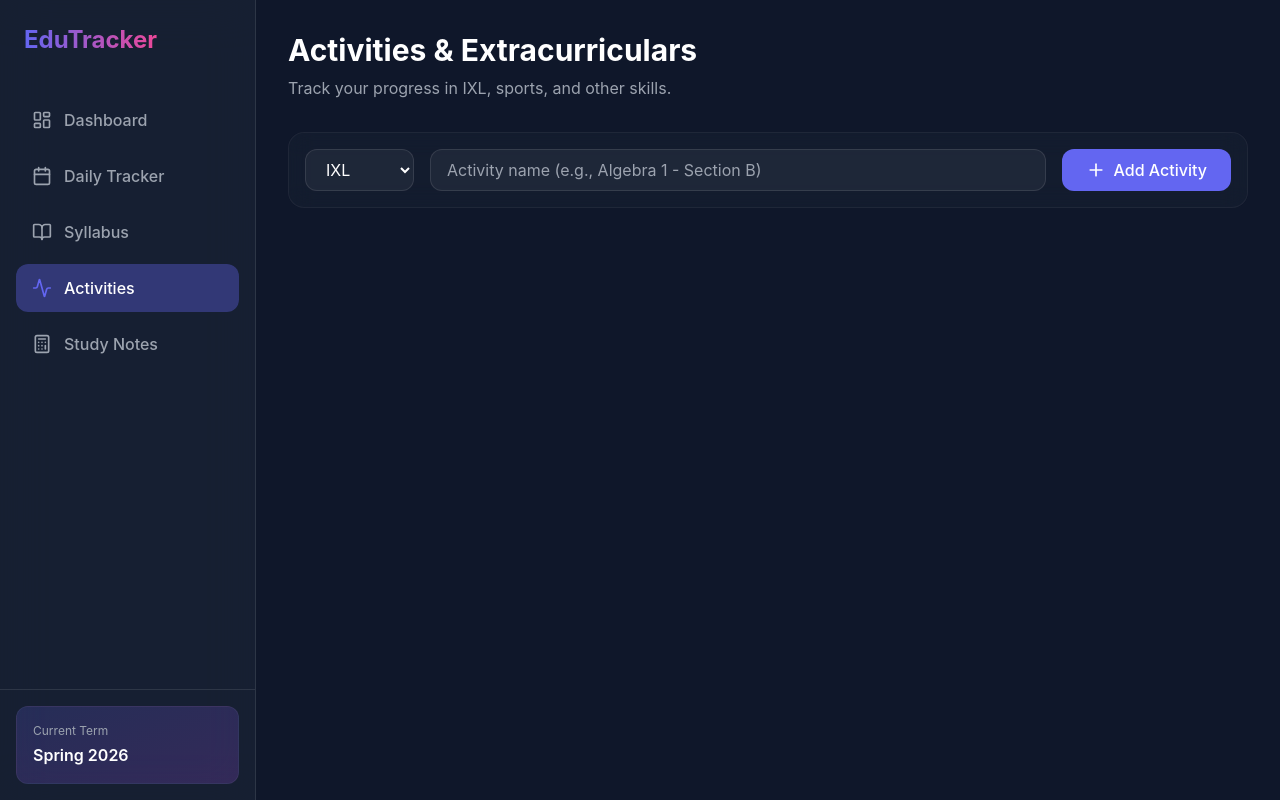
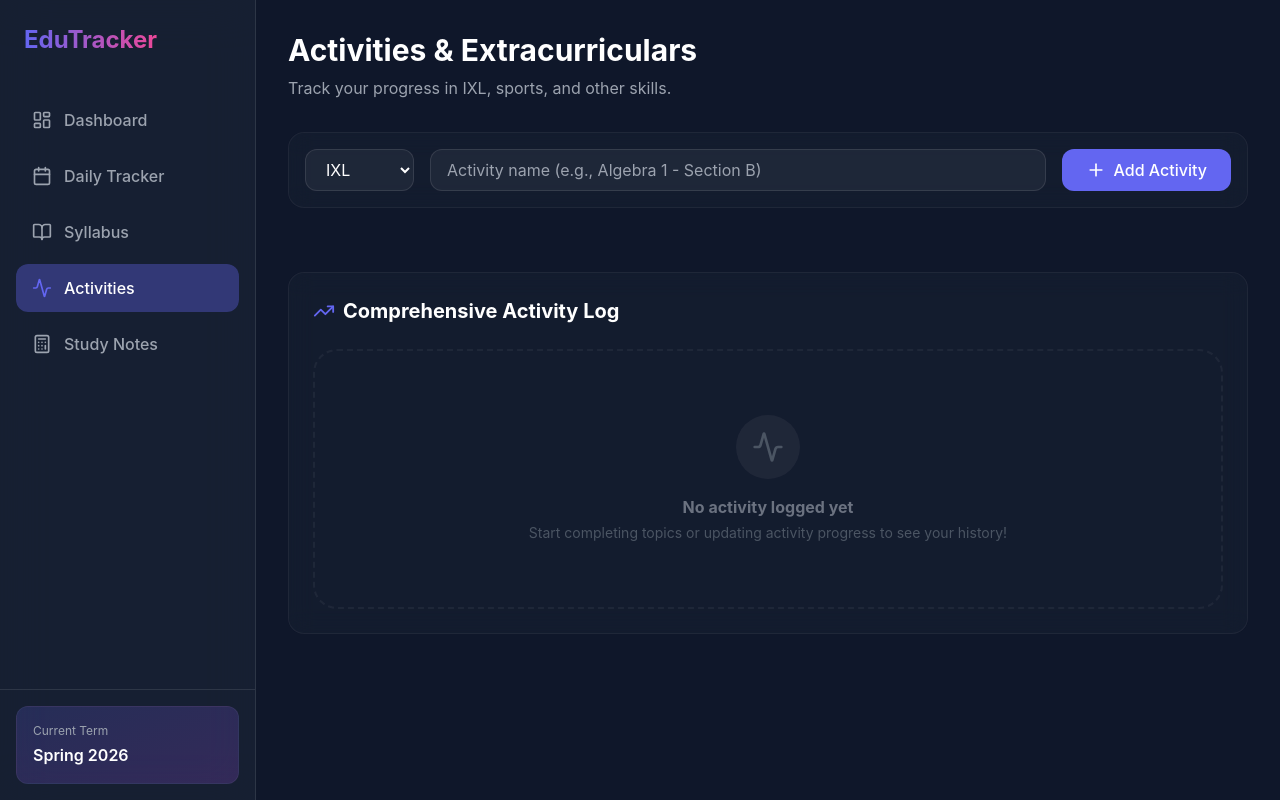
Before and after one commit to MK-Gits/School-Tracker, a React (Vite) app: page /activities in a window 1280 px wide. Built offline with nearby package versions, Linux system fonts and the light colour scheme.

Commit message:
fixed data save and minor bug issues

```diff
--- a/src/pages/ActivitiesTracker.jsx
+++ b/src/pages/ActivitiesTracker.jsx
@@ -1,6 +1,6 @@
 import React, { useState, useEffect } from 'react';
 import { motion, AnimatePresence } from 'framer-motion';
-import { Plus, Trash2, Trophy, Star, Activity as ActivityIcon } from 'lucide-react';
+import { Plus, Trash2, Trophy, Star, Activity as ActivityIcon, CheckCircle, Clock, TrendingUp } from 'lucide-react';
 import { loadData, saveData } from '../utils/storage';
 
 const ActivitiesTracker = () => {
@@ -8,9 +8,43 @@ const ActivitiesTracker = () => {
     const [newActivity, setNewActivity] = useState('');
     const [category, setCategory] = useState('IXL'); // IXL, Sports, Music, etc.
 
+    const [syllabusData, setSyllabusData] = useState([]);
+    const [recentActivity, setRecentActivity] = useState([]);
+
     useEffect(() => {
         setActivities(loadData('activities_data', []));
+        setSyllabusData(loadData('syllabus_data', []));
     }, []);
+
+    useEffect(() => {
+        // Combine recent activity (Syllabus completions + Activity updates)
+        const syllabusActivity = syllabusData.flatMap(subject =>
+            subject.topics
+                .filter(topic => topic.status === 'completed' && topic.completedAt)
+                .map(topic => ({
+                    id: topic.id,
+                    name: topic.name,
+                    detail: subject.name,
+                    date: topic.completedAt,
+                    type: 'syllabus'
+                }))
+        );
+
+        const progressActivity = activities.flatMap(activity =>
+            (activity.history || []).map(h => ({
+                id: `${activity.id}-${h.timestamp || h.date}`,
+                name: activity.name,
+                detail: `${h.from}% → ${h.to}%`,
+                date: h.timestamp || h.date,
+                type: 'activity'
+            }))
+        );
+
+        const combined = [...syllabusActivity, ...progressActivity]
+            .sort((a, b) => new Date(b.date) - new Date(a.date));
+
+        setRecentActivity(combined);
+    }, [activities, syllabusData]);
 
     useEffect(() => {
         saveData('activities_data', activities);
@@ -160,6 +194,41 @@ const ActivitiesTracker = () => {
                     ))}
                 </AnimatePresence>
             </div>
+
+            {/* Comprehensive Recent Activity */}
+            <div className="bg-surface/30 backdrop-blur-md p-6 rounded-2xl border border-white/5">
+                <h2 className="text-xl font-bold mb-6 flex items-center gap-2">
+                    <TrendingUp size={22} className="text-primary" /> Comprehensive Activity Log
+                </h2>
+                <div className="grid grid-cols-1 md:grid-cols-2 lg:grid-cols-3 gap-6">
+                    {recentActivity.length > 0 ? (
+                        recentActivity.map((item) => (
+                            <div key={item.id} className="flex items-start gap-4 p-4 bg-white/5 rounded-2xl border border-transparent hover:border-white/5 hover:bg-white/[0.08] transition-all group">
+                                <div className={`w-10 h-10 rounded-xl flex items-center justify-center flex-shrink-0 transition-transform group-hover:scale-110
+                                    ${item.type === 'syllabus' ? 'bg-green-500/10 text-green-500' : 'bg-primary/10 text-primary'}
+                                `}>
+                                    {item.type === 'syllabus' ? <CheckCircle size={20} /> : <TrendingUp size={20} />}
+                                </div>
+                                <div>
+                                    <p className="font-bold text-sm text-gray-100">{item.name}</p>
+                                    <p className="text-xs text-gray-400 mt-0.5">{item.detail}</p>
+                                    <p className="text-[10px] text-gray-500 mt-2 font-bold uppercase tracking-wider flex items-center gap-1">
+                                        <Clock size={10} /> {new Date(item.date).toLocaleDateString(undefined, { month: 'short', day: 'numeric', hour: '2-digit', minute: '2-digit' })}
+                                    </p>
+                                </div>
+                            </div>
+                        ))
+                    ) : (
+                        <div className="col-span-full py-16 text-center border-2 border-dashed border-white/5 rounded-3xl">
+                            <div className="w-16 h-16 bg-white/5 rounded-full flex items-center justify-center mx-auto mb-4 text-gray-600">
+                                <ActivityIcon size={32} />
+                            </div>
+                            <p className="text-gray-500 font-bold mb-1">No activity logged yet</p>
+                            <p className="text-sm text-gray-600">Start completing topics or updating activity progress to see your history!</p>
+                        </div>
+                    )}
+                </div>
+            </div>
         </div>
     );
 };
```
Also changed, not shown: src/pages/Dashboard.jsx (+74 -40 lines).
